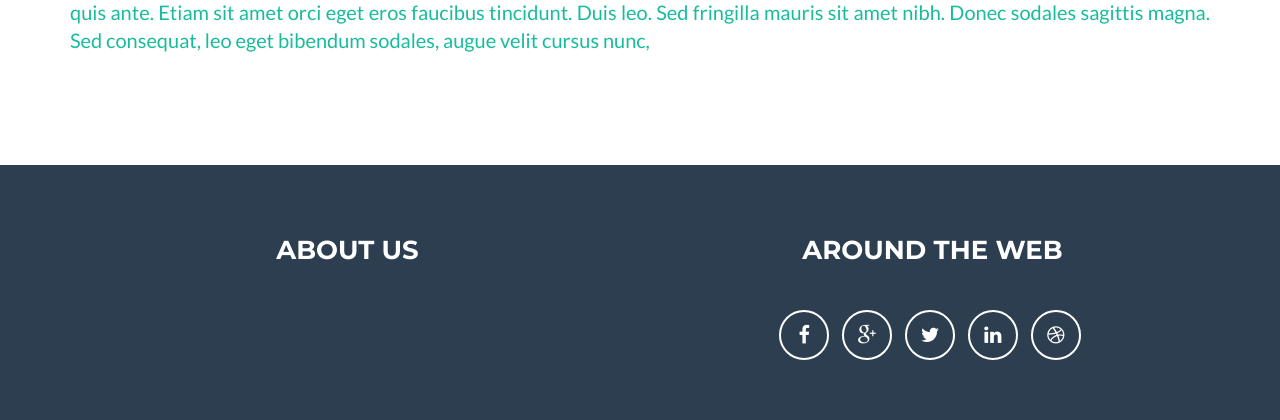
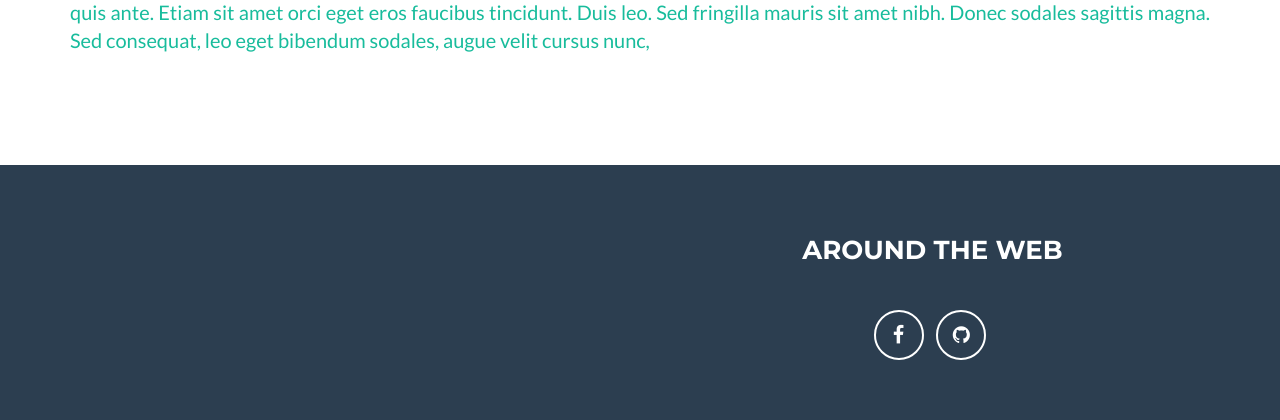
Before and after one commit to tapaswenipathak/Help-The-Needy, a Django app: page / in a window 1280 px wide. Shown: the part 1178-1598 px from the top of the page. Run offline with Django 3.2, Linux system fonts and the light colour scheme; some libraries are stand-ins or nearby versions.

Commit message:
remove twitter, dribble, linkedin, add fb and github link

```diff
--- a/help_the_needy/templates/base.html
+++ b/help_the_needy/templates/base.html
@@ -86,26 +86,15 @@
             <div class="container">
                 <div class="row">
                     <div class="footer-col col-md-6">
-                        <h3>About Us</h3>
-                        <p></p>
                     </div>
                     <div class="footer-col col-md-6">
                         <h3>Around the Web</h3>
                         <ul class="list-inline">
                             <li>
-                                <a href="#" class="btn-social btn-outline"><i class="fa fa-fw fa-facebook"></i></a>
+                                <a href="https://www.facebook.com/STHelpTheNeedy" class="btn-social btn-outline"><i class="fa fa-fw fa-facebook"></i></a>
                             </li>
                             <li>
-                                <a href="#" class="btn-social btn-outline"><i class="fa fa-fw fa-google-plus"></i></a>
-                            </li>
-                            <li>
-                                <a href="#" class="btn-social btn-outline"><i class="fa fa-fw fa-twitter"></i></a>
-                            </li>
-                            <li>
-                                <a href="#" class="btn-social btn-outline"><i class="fa fa-fw fa-linkedin"></i></a>
-                            </li>
-                            <li>
-                                <a href="#" class="btn-social btn-outline"><i class="fa fa-fw fa-dribbble"></i></a>
+                                <a href="https://github.com/tapasweni-pathak/Help-The-Needy" class="btn-social btn-outline"><i class="fa fa-fw fa-github"></i></a>
                             </li>
                         </ul>
                     </div>
```
